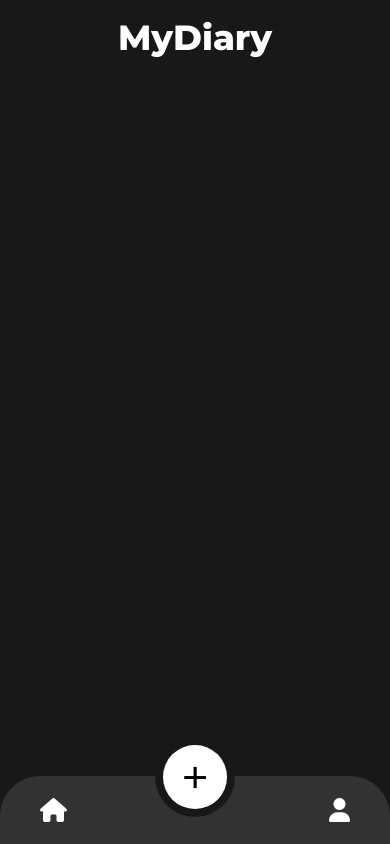
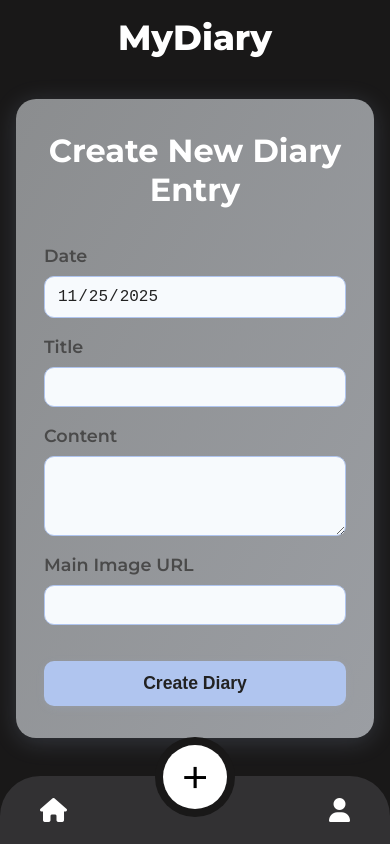
Before and after one commit to Harshit7048/Dairy, a React (Vite) app: page /add-dairy in a window 390 px wide. Built offline with nearby package versions, Linux system fonts and the light colour scheme; a web font is replaced by a local one.

Commit message:
dairy form edited

```diff
--- a/package.json
+++ b/package.json
@@ -13,6 +13,7 @@
     "heic2any": "^0.0.4",
     "react": "^19.2.0",
     "react-dom": "^19.2.0",
+    "react-native": "^0.82.1",
     "react-router-dom": "^7.9.6"
   },
   "devDependencies": {
--- a/src/App.tsx
+++ b/src/App.tsx
@@ -13,6 +13,7 @@ import AddTodo from './Components/AddTodo'
 import UserLogin from './Components/UserLogin'
 import UserBaseContextProvider from './Context/UserBaseContextProvider'
 import DateContextProvider from './Context/DateContextProvider'
+import CreateDairy from './Components/CreateDiary'
 
 function App() {
 
@@ -30,6 +31,7 @@ function App() {
                 <Route path='/add' element={<Add />} />
                 <Route path='/login_user' element={<UserLogin />} />
                 <Route path='/add-todo' element={<AddTodo />} />
+                <Route path='/add-dairy' element={<CreateDairy />} />
                 <Route path='/full-dairy/:currentId' element={<FullDairyPage />} />
 
               </Routes>
--- a/src/Assets/userBase.ts
+++ b/src/Assets/userBase.ts
@@ -8,8 +8,8 @@ const userBaseData: UserBase[] = [
         password: "password123",
         diaries: [
             {
-                id: "2025-12-08",
-                date: "2025-12-08",
+                id: "2025-12-09",
+                date: "2025-12-09",
                 title: "My First Diary Entry",
                 content:
                     "Today was a great day! I went to the park and enjoyed the sunshine.",
@@ -17,14 +17,14 @@ const userBaseData: UserBase[] = [
                     "https://artmarketmag.com/wp-content/uploads/2025/03/Cran-Montana-100-x-100-cm.jpg ",
                 todos: [
                     {
-                        parentDairyId: "2025-12-08",
+                        parentDairyId: "2025-12-09",
                         title: "Go for a walk",
                         color: "#FFDDC1",
                         status: "Completed",
                         img: " https://artmarketmag.com/wp-content/uploads/2025/03/Cran-Montana-100-x-100-cm.jpg",
                     },
                     {
-                        parentDairyId: "2025-12-08",
+                        parentDairyId: "2025-12-09",
                         title: "Read a book",
                         color: "#C1E1FF",
                         status: "in-progress",
--- a/src/Components/Add.tsx
+++ b/src/Components/Add.tsx
@@ -24,7 +24,13 @@ export default function Add() {
                 }>
                 Add ToDo
             </div>
-            <div className="bottom-btn inner-btn">Add Journal</div>
+            <div className="bottom-btn inner-btn"
+                onClick={() => {
+                    navigate('/add-dairy')
+                    setSideBtnActive("btn-deactive")
+                }
+                }
+            >Add Journal</div>
         </div>
 
         <div className="add-btn"
--- /dev/null
+++ b/src/Components/CreateDiary.tsx
@@ -0,0 +1,150 @@
+import UserBaseContext from "../Context/UserBaseContext";
+import { useContext, useState } from "react";
+import DateContext from "../Context/DateContext";
+import React from "react";
+import type { Diary } from "../Context/types";
+
+export default function CreateDairy() {
+    const currentDate = useContext(DateContext)
+    const user = useContext(UserBaseContext)
+    const dairy = user?.user?.diaries
+    const foundDiary = dairy?.find(ele => ele.id === currentDate);
+    const AddDiaryEntry = user?.AddDiaryEntry
+
+    // Move hooks to top-level
+    const [title, setTitle] = useState(foundDiary?.title ?? "");
+    const [content, setContent] = useState(foundDiary?.content ?? "");
+    const [mainImg, setMainImg] = useState(foundDiary?.main_img ?? "");
+
+    const [newTitle, setNewTitle] = useState("");
+    const [newContent, setNewContent] = useState("");
+    const [newMainImg, setNewMainImg] = useState("");
+
+    console.log("Diary create Component Mounted");
+    console.log(currentDate);
+
+    if (foundDiary) {
+        return (
+            <div className="create-diary-form">
+                <p className="dairy-p">Diary For The Date Already Exist , <span>Edit The Current One</span>
+                </p>
+                <h2>Edit Diary Entry</h2>
+                <form>
+                    <div className="form-group">
+                        <label htmlFor="diary-date">Date</label>
+                        <input
+                            type="date"
+                            id="diary-date"
+                            name="diary-date"
+                            value={foundDiary.date}
+                            readOnly
+                        />
+                    </div>
+                    <div className="form-group">
+                        <label htmlFor="diary-title">Title</label>
+                        <input
+                            type="text"
+                            id="diary-title"
+                            name="diary-title"
+                            value={title}
+                            onChange={e => setTitle(e.target.value)}
+                        />
+                    </div>
+                    <div className="form-group">
+                        <label htmlFor="diary-content">Content</label>
+                        <textarea
+                            id="diary-content"
+                            name="diary-content"
+                            value={content}
+                            onChange={e => setContent(e.target.value)}
+                        />
+                    </div>
+                    <div className="form-group">
+                        <label htmlFor="diary-main-img">Main Image URL</label>
+                        <input
+                            type="text"
+                            id="diary-main-img"
+                            name="diary-main-img"
+                            value={mainImg}
+                            onChange={e => setMainImg(e.target.value)}
+                        />
+                    </div>
+                    {/* You can add a Save/Edit button here later */}
+                </form>
+                <button>Commit Changes</button>
+            </div>
+        );
+    }
+
+
+    function handleNewDiaryEntry() {
+        if (!currentDate) return
+
+        const newDairy: Diary = {
+            date: currentDate,
+            content: newContent,
+            title: newTitle,
+            id: `${currentDate}`
+
+        }
+        if (!newDairy) return
+        if (AddDiaryEntry) {
+            AddDiaryEntry(newDairy);
+        }
+    }
+
+    // If no diary exists for the current date, show a similar form for creating a new diary
+    return (
+        <div className="create-diary-form">
+            <h2>Create New Diary Entry</h2>
+            <form>
+                <div className="form-group">
+                    <label htmlFor="new-diary-date">Date</label>
+                    <input
+                        type="date"
+                        id="new-diary-date"
+                        name="new-diary-date"
+                        value={currentDate ?? ""}
+                        readOnly
+                    />
+                </div>
+                <div className="form-group">
+                    <label htmlFor="new-diary-title">Title</label>
+                    <input
+                        type="text"
+                        id="new-diary-title"
+                        name="new-diary-title"
+                        value={newTitle}
+                        onChange={e => setNewTitle(e.target.value)}
+                    />
+                </div>
+                <div className="form-group">
+                    <label htmlFor="new-diary-content">Content</label>
+                    <textarea
+                        id="new-diary-content"
+                        name="new-diary-content"
+                        value={newContent}
+                        onChange={e => setNewContent(e.target.value)}
+                    />
+                </div>
+                <div className="form-group">
+                    <label htmlFor="new-diary-main-img">Main Image URL</label>
+                    <input
+                        type="text"
+                        id="new-diary-main-img"
+                        name="new-diary-main-img"
+                        value={newMainImg}
+                        onChange={e => setNewMainImg(e.target.value)}
+                    />
+                </div>
+                {/* You can add a Save/Create button here later */}
+            </form>
+            <button
+
+                onClick={() => handleNewDiaryEntry()}
+
+
+            >Create Diary</button>
+        </div>
+    );
+}
--- a/src/Context/UserBaseContext.tsx
+++ b/src/Context/UserBaseContext.tsx
@@ -1,11 +1,12 @@
 import React, { createContext } from "react";
-import type { UserBase, Todo } from "./types";
+import type { UserBase, Todo, Diary } from "./types";
 
 export interface UserBaseContextType {
     user: UserBase | null;
     addTodo: (diaryId: string, todo: Todo) => void
     updateTodoStatus: (dairyId: string, todoTitle: string) => void
     updateHighLightImageTodo: (dairyId: string, todoTitle: string, newImg: string) => void
+    AddDiaryEntry: (newdairy: Diary) => void
 }
 
 const UserBaseContext = createContext<UserBaseContextType | null>(null);
--- a/src/Pages/Home.tsx
+++ b/src/Pages/Home.tsx
@@ -7,6 +7,7 @@ import Calender from "../Components/Calender";
 import DateContext from "../Context/DateContext.js"
 import TodoComp from "../Components/TodoComp.js"
 import DayOverview from "../Components/DayOverview.js";
+
 
 export default function Home() {
     const userBaseContext = useContext(UserBaseContext);
@@ -68,5 +69,7 @@ export default function Home() {
                 />
             )) : null}
         </div>
+
+        {/* <ExampleScreen /> */}
     </div>
 }
--- a/src/index.css
+++ b/src/index.css
@@ -750,6 +750,105 @@
         font-style: italic;
     }
 
+    /* Create Diary */
+    .create-dairy {
+        background-color: rebeccapurple;
+    }
 
+    .dairy-exist {
+        color: white;
+        margin-top: 10%;
+    }
 
+    .dairy-exist span {
+        font-weight: 800;
+    }
+
+    .create-diary-form {
+        background: linear-gradient(120deg, #8b8d8f 0%, #9b9ea3 100%);
+        border-radius: 20px;
+        box-shadow: 0 4px 24px rgba(176, 197, 239, 0.18);
+        padding: 32px 28px;
+        margin: 40px auto;
+        max-width: 480px;
+        color: #222;
+        display: flex;
+        flex-direction: column;
+        gap: 18px;
+    }
+
+    .create-diary-form h2 {
+        text-align: center;
+        font-size: 2rem;
+        font-weight: 700;
+        margin-bottom: 18px;
+        color: #ffffff;
+    }
+
+    .create-diary-form .form-group {
+        display: flex;
+        flex-direction: column;
+        gap: 8px;
+        margin-bottom: 18px;
+    }
+
+    .create-diary-form label {
+        font-size: 1.1rem;
+        font-weight: 600;
+        color: #4a4a4a;
+        margin-bottom: 2px;
+    }
+
+    .create-diary-form input[type="text"],
+    .create-diary-form input[type="date"],
+    .create-diary-form textarea {
+        padding: 10px 12px;
+        border-radius: 10px;
+        border: 1.5px solid #b0c5ef;
+        background: #f7fafd;
+        font-size: 1rem;
+        color: #222;
+        outline: none;
+        transition: border-color 0.2s;
+    }
+
+    .create-diary-form input[type="text"]:focus,
+    .create-diary-form input[type="date"]:focus,
+    .create-diary-form textarea:focus {
+        border-color: #7b9acc;
+    }
+
+    .create-diary-form textarea {
+        min-height: 80px;
+        resize: vertical;
+    }
+
+    .create-diary-form .form-group:last-child {
+        margin-bottom: 0;
+    }
+
+    .create-diary-form button,
+    .create-diary-form .save-btn {
+        margin-top: 18px;
+        padding: 12px 0;
+        border-radius: 10px;
+        border: none;
+        background: #b0c5ef;
+        color: #222;
+        font-weight: 700;
+        font-size: 1.1rem;
+        cursor: pointer;
+        box-shadow: 0 2px 8px rgba(176, 197, 239, 0.12);
+        transition: background 0.2s;
+    }
+
+    .create-diary-form button:hover,
+    .create-diary-form .save-btn:hover {
+        background: #7b9acc;
+    }
+
+    .dairy-p {
+        font-weight: 800;
+        text-align: center;
+    }
 }
```
Also changed, not shown: src/Components/HoldButton.tsx (added, +47 -0 lines), src/Context/UserBaseContextProvider.tsx (+24 -2 lines), 1 other file (tests, documents, lock files or other folders).
